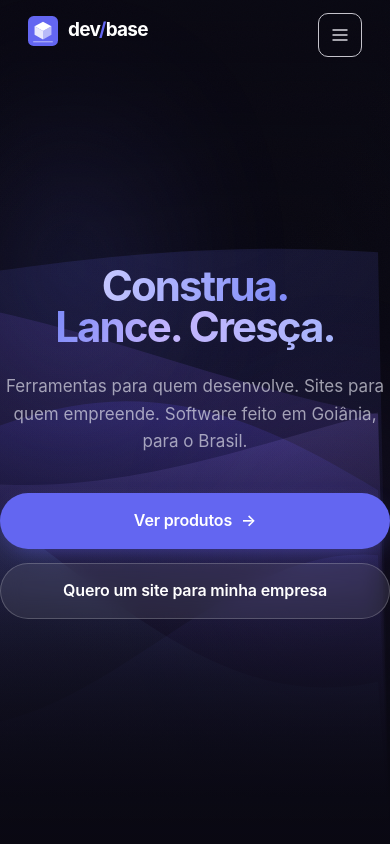
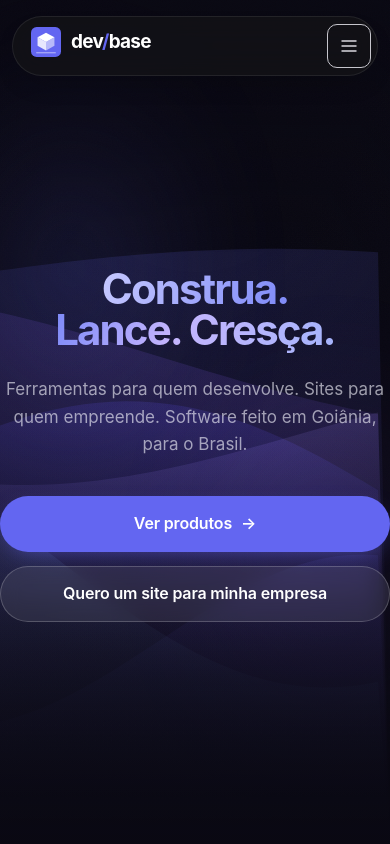
Before and after one commit to salusromelo-prog/DevBase-Site, a Next.js app: page / in a window 390 px wide. Shown: the top 844 px of the page. Built offline with nearby package versions, Linux system fonts and the light colour scheme; a web font is replaced by a local one.

Commit message:
navbar: pill flutuante adaptativa, encaixe mobile

```diff
--- a/app/globals.css
+++ b/app/globals.css
@@ -39,7 +39,7 @@
 
   --col:      1180px;
   --col-wide: 1320px;
-  --nav-h:    70px;
+  --nav-h:    76px;
   --r:        16px;
   --r-sm:     10px;
   --ease:     cubic-bezier(.22,.61,.36,1);
@@ -114,30 +114,38 @@ main { isolation: isolate; }
 .eyebrow.center::before { display: none; }
 
 /* ================================================================
-   NAV
+   NAV — pill flutuante
    ================================================================ */
 .nav {
   position: fixed; top: 0; left: 0; right: 0; z-index: 50; height: var(--nav-h);
-  display: flex; align-items: center;
-  transition: background .35s var(--ease), border-color .35s, color .35s;
-  border-bottom: 1px solid transparent;
-}
-.nav .wrap { display: flex; align-items: center; justify-content: space-between; gap: 28px; }
+  display: flex; align-items: flex-start; justify-content: center;
+  padding-top: 16px; box-sizing: border-box;
+  transition: color .35s;
+}
+.nav .wrap {
+  display: flex; align-items: center; justify-content: space-between; gap: 28px;
+  width: calc(100% - 40px); max-width: var(--col-wide);
+  height: 60px; padding: 0 8px 0 24px; box-sizing: border-box;
+  border-radius: 9999px; border: 1px solid transparent;
+  box-shadow: 0 12px 30px -16px rgba(0,0,0,0.35);
+  backdrop-filter: saturate(160%) blur(16px);
+  -webkit-backdrop-filter: saturate(160%) blur(16px);
+  transition: background .35s var(--ease), border-color .35s, box-shadow .35s;
+}
 /* tema adaptativo — a classe (dark/light) segue o registro da página sob a navbar */
 .nav.dark { color: var(--d-ink); }
+.nav.dark .wrap { background: rgba(20,20,22,0.7); border-color: rgba(255,255,255,0.08); }
 .nav.dark .nav-link { color: rgba(244,243,251,0.7); }
 .nav.dark .nav-link:hover { color: #fff; }
 .nav.dark .logo-text { color: #fff; }
 .nav.light { color: var(--ink); }
+.nav.light .wrap { background: rgba(255,255,255,0.8); border-color: rgba(0,0,0,0.06); }
 .nav.light .logo-text { color: #1a1a1a; }
 .nav.light .nav-link { color: #56565f; }
 .nav.light .nav-link:hover { color: #1a1a1a; }
-.nav.scrolled {
-  backdrop-filter: saturate(160%) blur(12px);
-  -webkit-backdrop-filter: saturate(160%) blur(12px);
-}
-.nav.dark.scrolled { background: rgba(10,10,10,0.75); border-bottom-color: rgba(255,255,255,0.06); }
-.nav.light.scrolled { background: rgba(255,255,255,0.8); border-bottom-color: rgba(0,0,0,0.06); }
+.nav.scrolled .wrap { box-shadow: 0 16px 36px -14px rgba(0,0,0,0.4); }
+.nav.dark.scrolled .wrap { background: rgba(20,20,22,0.85); }
+.nav.light.scrolled .wrap { background: rgba(255,255,255,0.92); }
 
 .nav-mid { display: flex; align-items: center; gap: 4px; }
 .nav-link {
@@ -515,7 +523,8 @@ main { isolation: isolate; }
 @media (max-width: 900px) {
   .nav-mid { display: none; }
   .nav-toggle { display: flex; }
-  .nav-cta .btn-line, .nav-cta .btn-glass { display: none; }
+  .nav-cta .btn-line, .nav-cta .btn-glass, .nav-cta .btn-primary { display: none; }
+  .nav .wrap { width: calc(100% - 24px); padding: 0 6px 0 18px; }
   .sec { padding: 96px 0; }
   .mobile-menu {
     position: fixed; inset: var(--nav-h) 0 0; z-index: 99;
@@ -527,6 +536,9 @@ main { isolation: isolate; }
   .mobile-menu .btn { margin-top: 20px; justify-content: center; }
 }
 @media (min-width: 901px) { .mobile-menu { display: none !important; } }
+/* drawer respeita o tema (dark) da página sob a navbar — mantém fundo sólido */
+.nav.dark + .mobile-menu { background: rgba(10,10,10,0.98); }
+.nav.dark + .mobile-menu a { color: var(--d-ink); border-bottom-color: var(--d-line); }
 
 /* ================================================================
    Legacy utility classes (sobre, obrigado)
@@ -1542,12 +1554,9 @@ body.ls-on .sdots--dark { display: none; }
    Só empilhamento, contenção de overflow e alvos de toque.
    ================================================================ */
 
-/* celular: o botão inline "Ver produtos" duplica o link do menu
-   hambúrguer e apertava logo+botão+toggle além da viewport. O menu
-   mantém o CTA — aqui fica só logo + hambúrguer. */
-@media (max-width: 560px) {
-  .nav-cta .btn-primary { display: none; }
-}
+/* celular/tablet: o botão inline "Ver produtos" duplica o link do menu
+   hambúrguer — a pill mostra só logo + hambúrguer (regra em @media
+   (max-width: 900px) na seção NAV). O menu mantém o CTA. */
 
 /* divisor de seção: o rótulo (nowrap) com texto longo furava a direita.
    No mobile ele pode quebrar linha entre os traços. */
```
